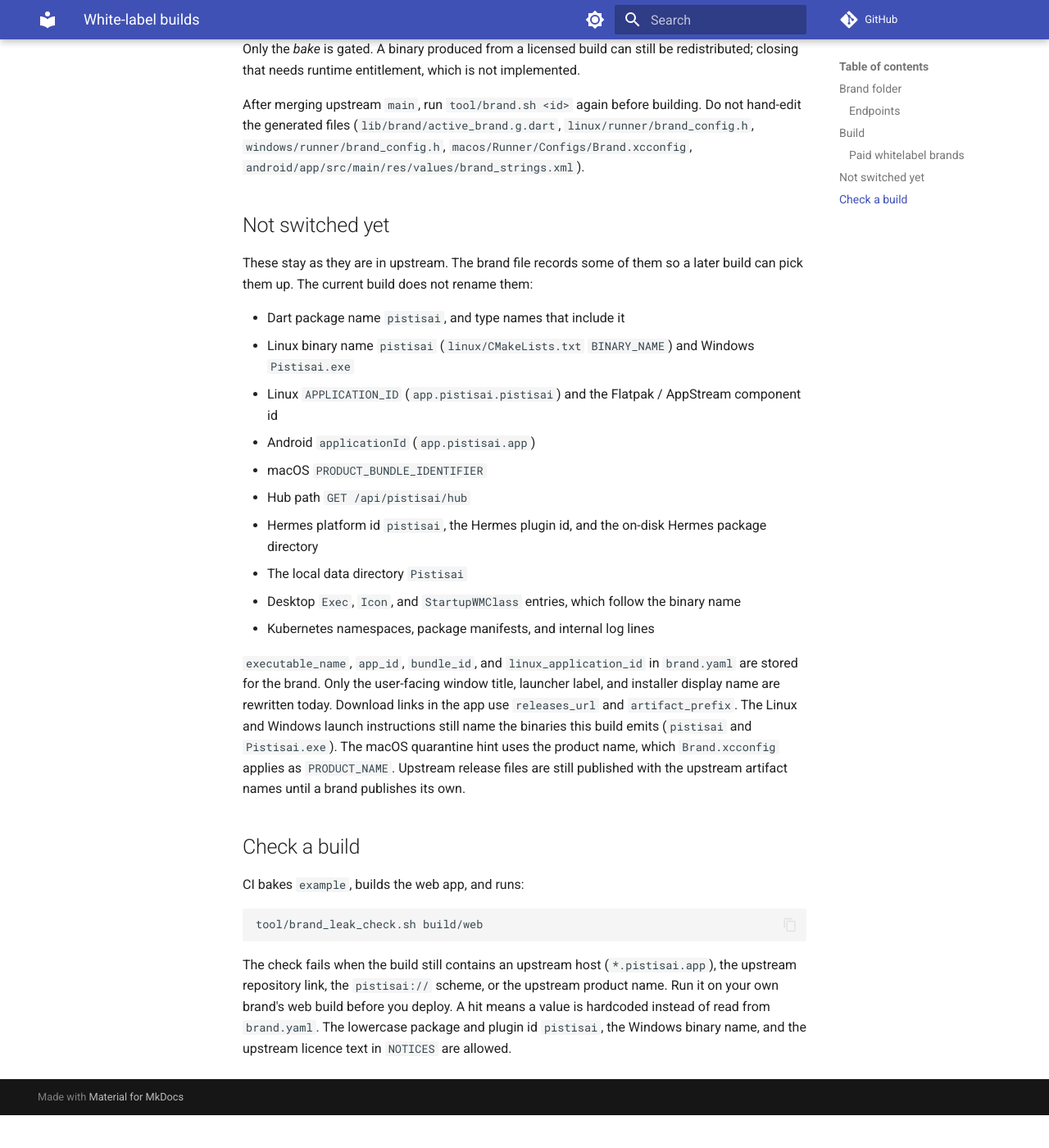
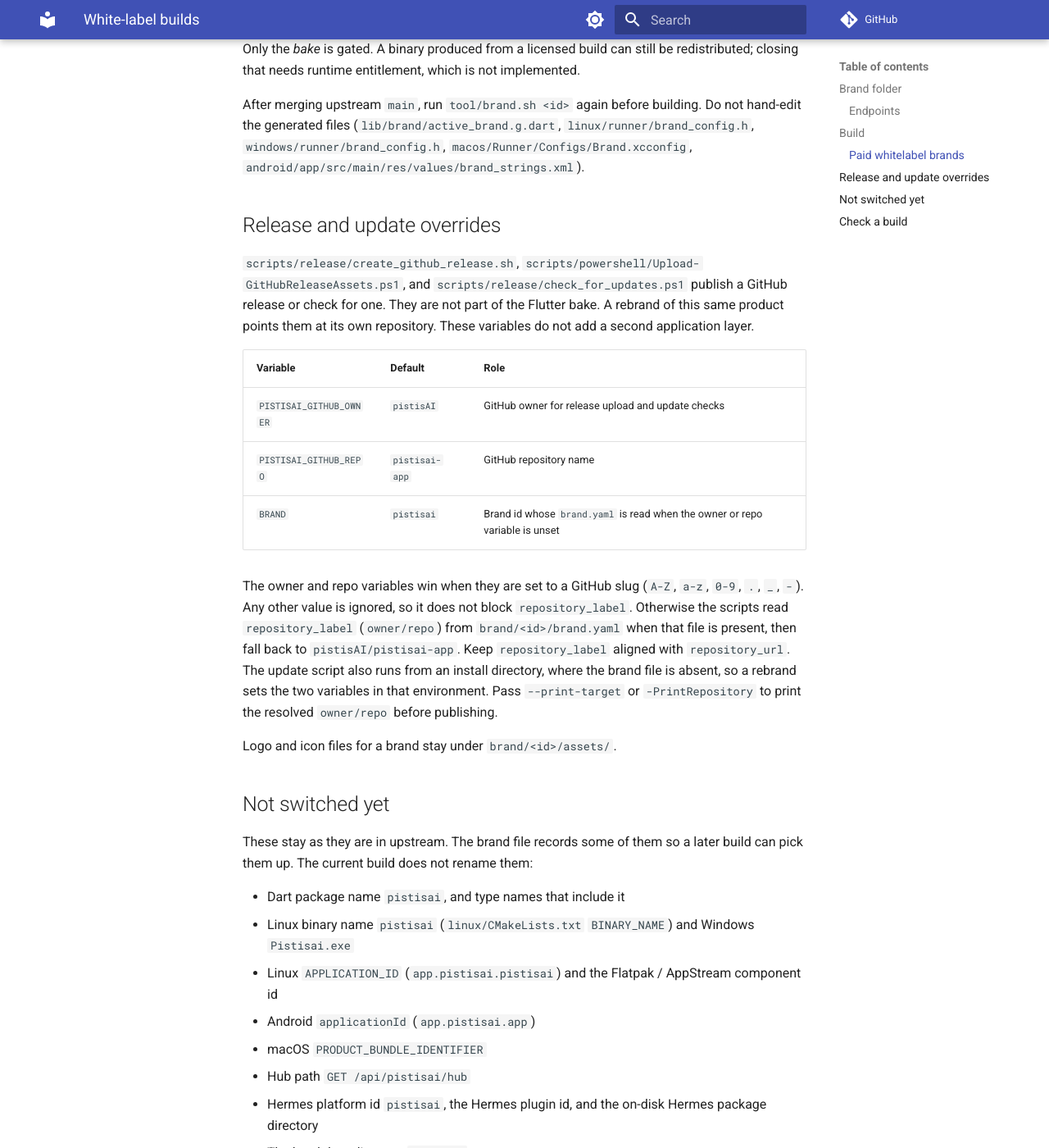
Before and after one commit to pistisAI/pistisai-app, an MkDocs documentation site: the page built from docs/WHITE_LABEL.md, in a window 1280 px wide and 1400 px high, scrolled down 2702 px. Shown: the whole window at 82% size. Built offline with MkDocs 1.6.1 and Material for MkDocs 9.7.7, drawn with Linux system fonts in a browser that asks for light colours; comment, search, counter and statistics services are not loaded; before the commit the page ends 4062 px from its top, so only the background shows below that.

Commit message:
fix(white-label): remove hardcoded brand owner and asset paths from scripts and brand docs (#1064)
* ai(cursor): fix(white-label): remove hardcoded brand owner and asset paths

Point release and update scripts at pistisAI/pistisai-app unless
PISTISAI_GITHUB_OWNER, PISTISAI_GITHUB_REPO, or brand.yaml repository_label
selects a rebrand repository. Brand docs use brand/<id>/assets/.

Co-authored-by: Christopher Maltais <imrightguy@users.noreply.github.com>

* ai(cursor): fix(white-label): ignore invalid repo slugs before brand lookup

A rejected owner was still treated as set, so the default owner was
paired with the brand file's repository name. Invalid slugs are now
cleared first, and repository_label fills both missing halves.

Co-authored-by: Christopher Maltais <imrightguy@users.noreply.github.com>

---------

Co-authored-by: Cursor Agent <cursoragent@cursor.com>
Co-authored-by: Christopher Maltais <imrightguy@users.noreply.github.com>

```diff
--- a/docs/WHITE_LABEL.md
+++ b/docs/WHITE_LABEL.md
@@ -84,6 +84,20 @@ Only the *bake* is gated. A binary produced from a licensed build can still be r
 
 After merging upstream `main`, run `tool/brand.sh <id>` again before building. Do not hand-edit the generated files (`lib/brand/active_brand.g.dart`, `linux/runner/brand_config.h`, `windows/runner/brand_config.h`, `macos/Runner/Configs/Brand.xcconfig`, `android/app/src/main/res/values/brand_strings.xml`).
 
+## Release and update overrides
+
+`scripts/release/create_github_release.sh`, `scripts/powershell/Upload-GitHubReleaseAssets.ps1`, and `scripts/release/check_for_updates.ps1` publish a GitHub release or check for one. They are not part of the Flutter bake. A rebrand of this same product points them at its own repository. These variables do not add a second application layer.
+
+| Variable | Default | Role |
+|---|---|---|
+| `PISTISAI_GITHUB_OWNER` | `pistisAI` | GitHub owner for release upload and update checks |
+| `PISTISAI_GITHUB_REPO` | `pistisai-app` | GitHub repository name |
+| `BRAND` | `pistisai` | Brand id whose `brand.yaml` is read when the owner or repo variable is unset |
+
+The owner and repo variables win when they are set to a GitHub slug (`A-Z`, `a-z`, `0-9`, `.`, `_`, `-`). Any other value is ignored, so it does not block `repository_label`. Otherwise the scripts read `repository_label` (`owner/repo`) from `brand/<id>/brand.yaml` when that file is present, then fall back to `pistisAI/pistisai-app`. Keep `repository_label` aligned with `repository_url`. The update script also runs from an install directory, where the brand file is absent, so a rebrand sets the two variables in that environment. Pass `--print-target` or `-PrintRepository` to print the resolved `owner/repo` before publishing.
+
+Logo and icon files for a brand stay under `brand/<id>/assets/`.
+
 ## Not switched yet
 
 These stay as they are in upstream. The brand file records some of them so a later build can pick them up. The current build does not rename them:
```
Also changed, not shown: assets/brand/brand-framework.md (+1 -1 lines), 3 other files.
